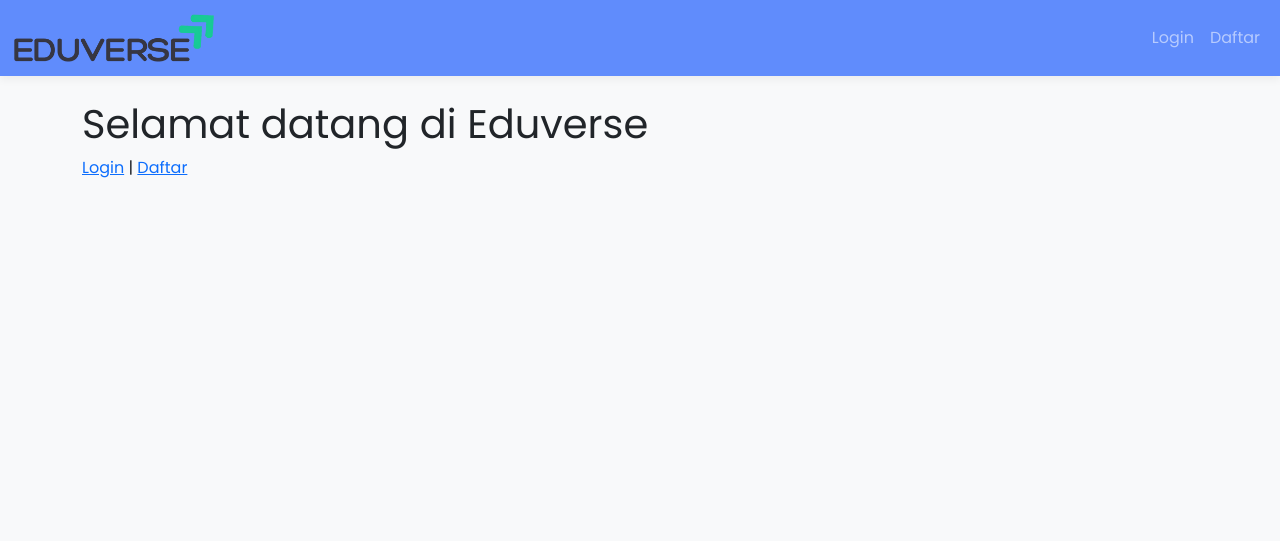
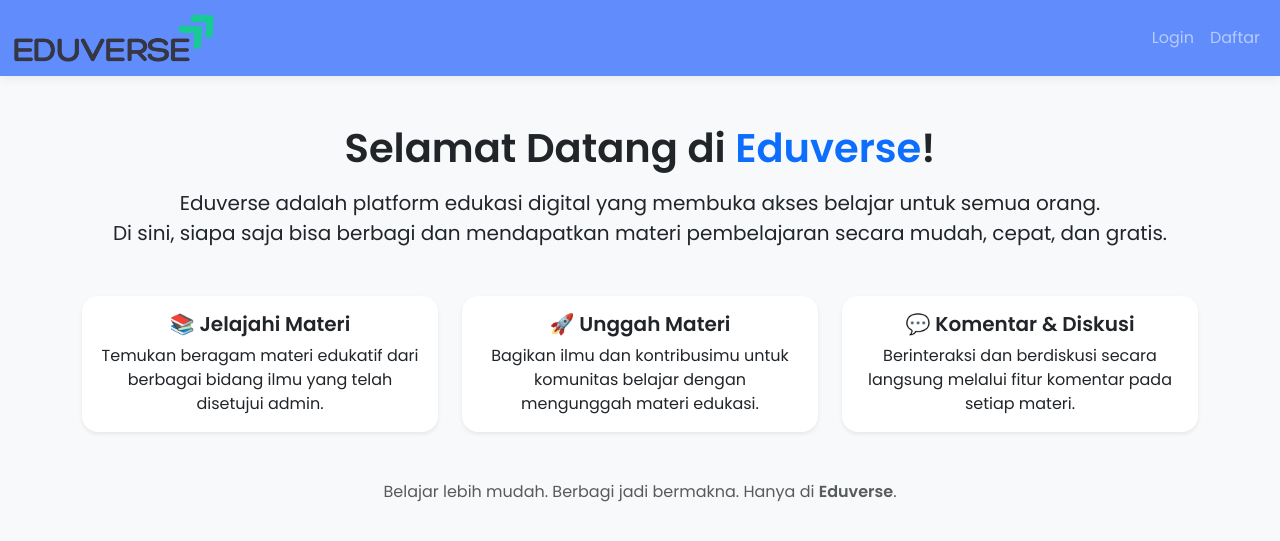
Before and after one commit to Alikshod/eduverse7, a Flask app: page / in a window 1280 px wide. Shown: the top 541 px of the page. Run offline with Flask 3, Linux system fonts and the light colour scheme.

Commit message:
update fitur X

```diff
--- a/app/templates/index.html
+++ b/app/templates/index.html
@@ -1,11 +1,43 @@
 {% extends 'base.html' %}
+{% block content %}
 
-{% block content %}
-<h1>Selamat datang di Eduverse</h1>
-{% if current_user.is_authenticated %}
-  <p>Halo, {{ current_user.name }} | <a href="{{ url_for('main.logout') }}">Logout</a></p>
-{% else %}
-  <a href="{{ url_for('main.login') }}">Login</a> |
-  <a href="{{ url_for('main.register') }}">Daftar</a>
-{% endif %}
+<div class="text-center my-5">
+  <h1 class="fw-bold">Selamat Datang di <span class="text-primary">Eduverse</span>!</h1>
+  <p class="lead mt-3">
+    Eduverse adalah platform edukasi digital yang membuka akses belajar untuk semua orang.<br>
+    Di sini, siapa saja bisa berbagi dan mendapatkan materi pembelajaran secara mudah, cepat, dan gratis.
+  </p>
+</div>
+
+<div class="row text-center mb-5">
+  <div class="col-md-4">
+    <div class="card border-0 shadow-sm">
+      <div class="card-body">
+        <h5 class="card-title">📚 Jelajahi Materi</h5>
+        <p class="card-text">Temukan beragam materi edukatif dari berbagai bidang ilmu yang telah disetujui admin.</p>
+      </div>
+    </div>
+  </div>
+  <div class="col-md-4">
+    <div class="card border-0 shadow-sm">
+      <div class="card-body">
+        <h5 class="card-title">🚀 Unggah Materi</h5>
+        <p class="card-text">Bagikan ilmu dan kontribusimu untuk komunitas belajar dengan mengunggah materi edukasi.</p>
+      </div>
+    </div>
+  </div>
+  <div class="col-md-4">
+    <div class="card border-0 shadow-sm">
+      <div class="card-body">
+        <h5 class="card-title">💬 Komentar & Diskusi</h5>
+        <p class="card-text">Berinteraksi dan berdiskusi secara langsung melalui fitur komentar pada setiap materi.</p>
+      </div>
+    </div>
+  </div>
+</div>
+
+<div class="text-center">
+  <p class="text-muted">Belajar lebih mudah. Berbagi jadi bermakna. Hanya di <strong>Eduverse</strong>.</p>
+</div>
+
 {% endblock %}
```
